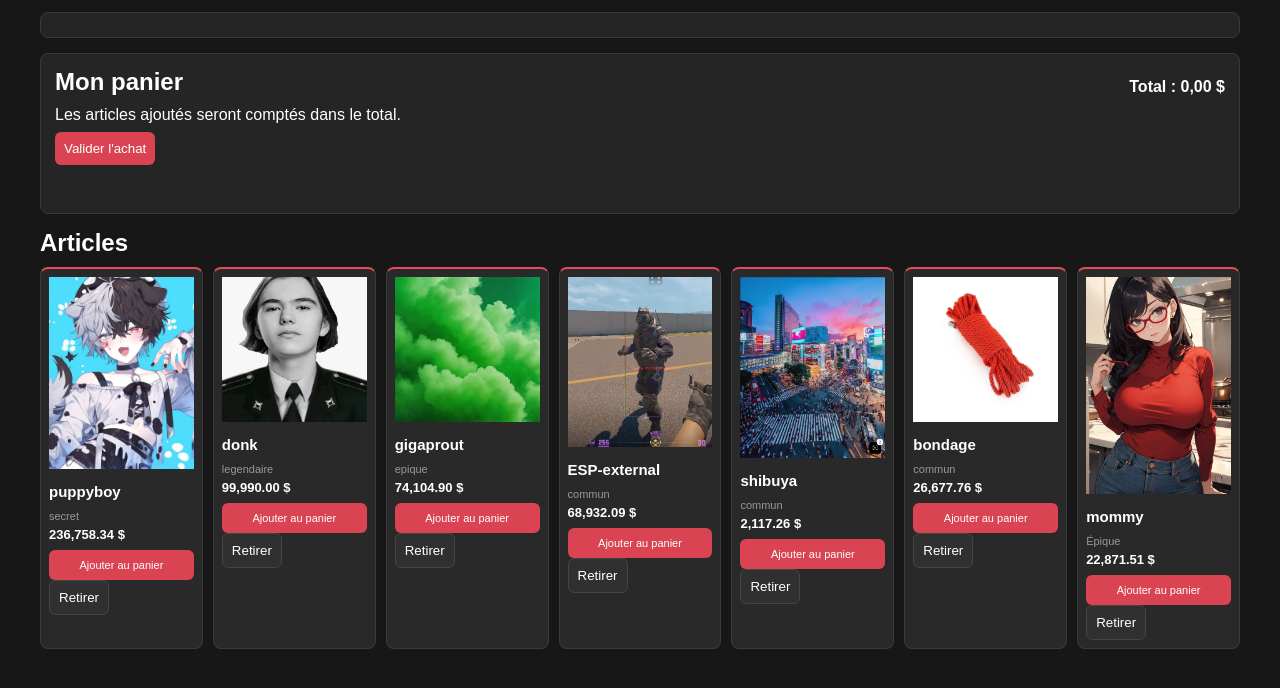
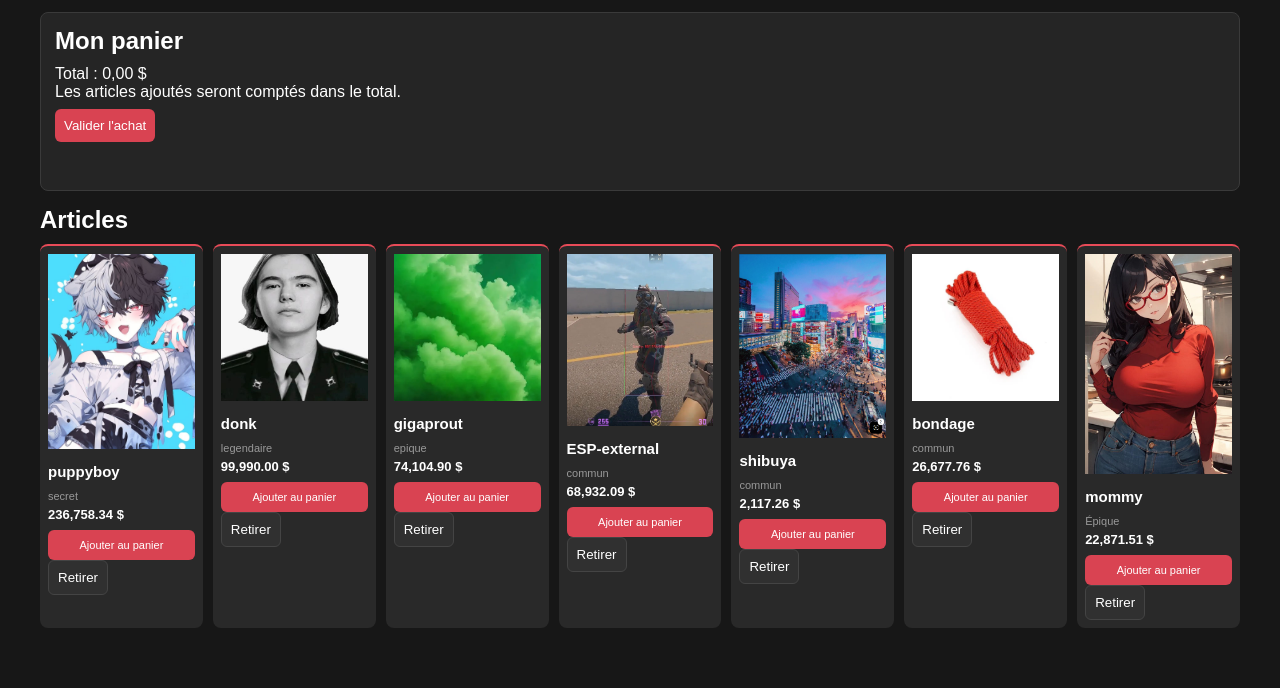
Before and after one commit to mbo026/ma-boutique, a website: page boutique hami jeremy/boutique_simple.html in a window 1280 px wide. Shown: the part 62-750 px from the top of the page. Drawn offline with Linux system fonts and the light colour scheme.

Commit message:
suppression de code inutile et quelque commentaire

```diff
--- a/boutique hami jeremy/boutique_simple.css
+++ b/boutique hami jeremy/boutique_simple.css
@@ -7,13 +7,7 @@ body {
   font-family: Arial, sans-serif;
 }
 .boutique { max-width: 1200px; margin: auto; }
-.filtres {
-  background: #252525;
-  border: 1px solid #3a3a3a;
-  border-radius: 8px;
-  padding: 12px;
-  margin-bottom: 12px;
-}
+
 input, select, button {
   background: #303030;
   color: white;
@@ -21,9 +15,8 @@ input, select, button {
   border-radius: 6px;
   padding: 9px;
 }
-input { width: 40%; }
-.pills { margin-top: 12px; }
-.pills button { border: 0; border-radius: 15px; margin: 3px; }
+
+
 .grille {
   display: grid;
   grid-template-columns: repeat(7, 1fr);
@@ -31,7 +24,6 @@ input { width: 40%; }
 }
 .carte {
   background: #292929;
-  border: 1px solid #3b3b3b;
   border-top: 2px solid #e84b58;
   border-radius: 8px;
   padding: 8px;
@@ -79,13 +71,7 @@ input { width: 40%; }
   padding: 14px;
   margin: 15px 0;
 }
-.panier-entete {
-  display: flex;
-  justify-content: space-between;
-  align-items: center;
-  gap: 10px;
-  flex-wrap: wrap;
-}
+
 .panier h2, .boutique > h2 { margin: 0 0 10px; }
 .panier-ligne {
   display: flex;
@@ -95,22 +81,22 @@ input { width: 40%; }
   padding: 8px 0;
   border-bottom: 1px solid #3b3b3b;
 }
-#cart-total { font-weight: bold; }
+/* couleur */
 #buy-button, .add-btn {
   cursor: pointer;
   background: #d94352;
   border: 0;
   margin-top: 8px;
 }
-#buy-button:disabled { opacity: .45; cursor: not-allowed; }
+/* couleur */
 #message { color: #70d69a; margin-bottom: 0; min-height: 18px; }
+
 .carte[hidden] { display: none; }
 .carte .add-btn { width: 100%; font-size: 11px; }
 .carte .nom { font-size: 15px; margin: 8px 0; }
- {
-  .topbar { align-items: flex-start; }
-  .account { width: 100%; }
-}
+
+
+
 button {
     position: relative;
     cursor: pointer;
```
